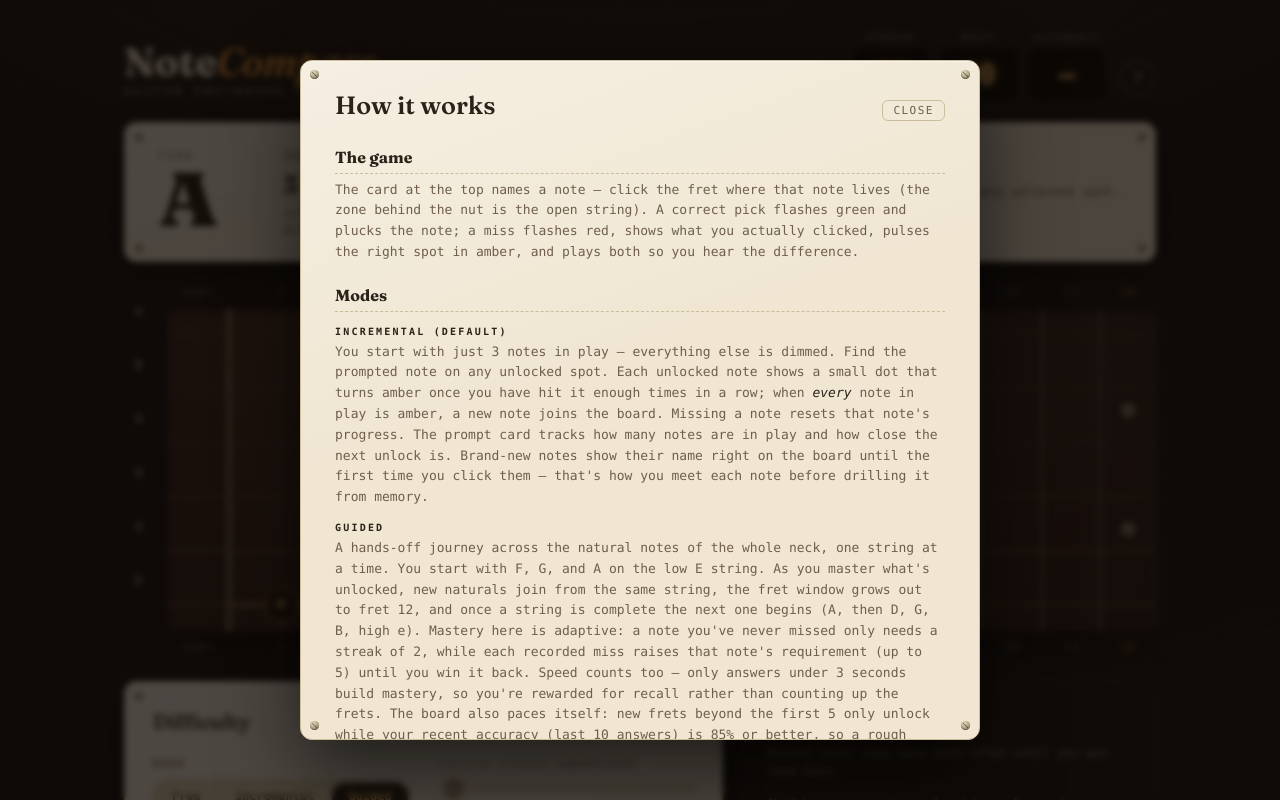
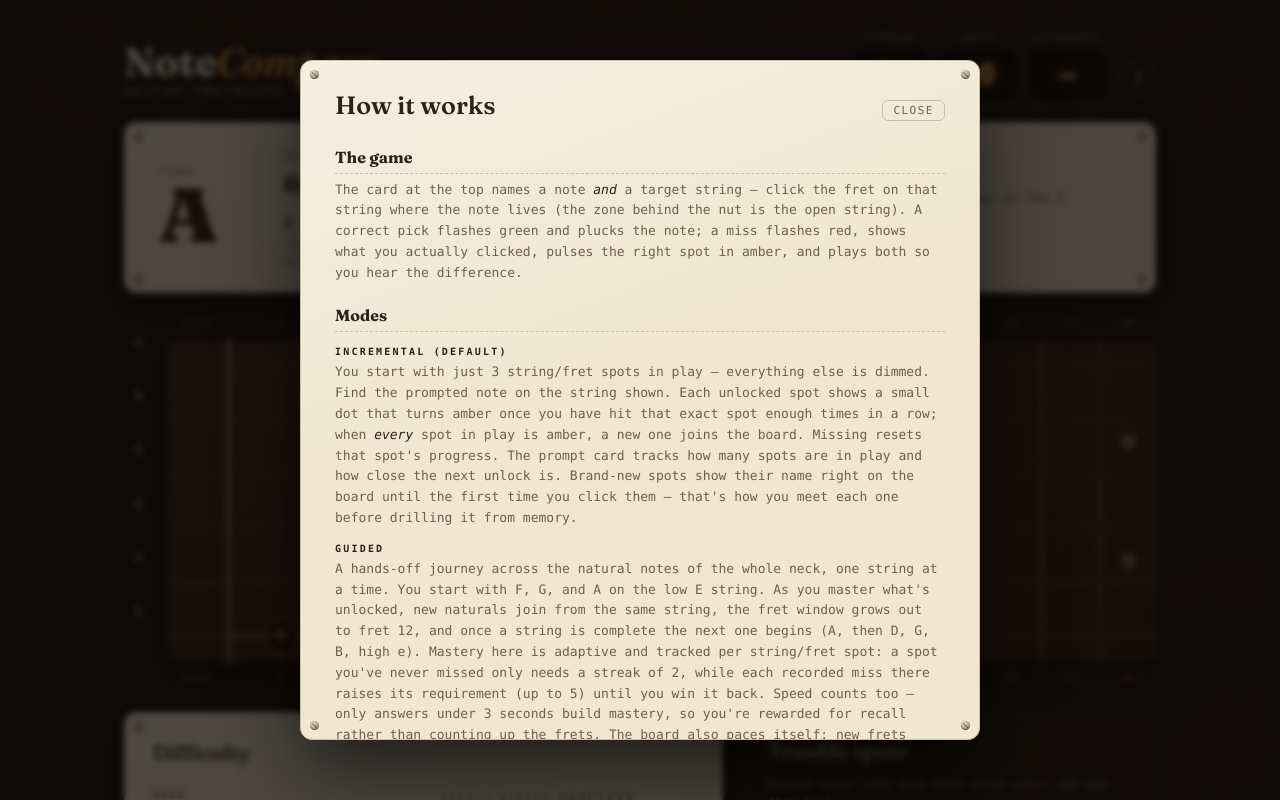
Before and after one commit to AbhinavDwarapu/note-compass, a React (Vite) app: page / in a window 1280 px wide. Both pictures are taken after a click on the button "Help". Shown: the top 800 px of the page. Built offline with nearby package versions, Linux system fonts and the light colour scheme; a web font is replaced by a local one.

Commit message:
user must select correct note and string in guided mode

```diff
--- a/src/App.css
+++ b/src/App.css
@@ -254,6 +254,14 @@
   font-size: 14px;
   font-weight: 600;
   color: var(--ink-soft);
+}
+
+.prompt-where-count {
+  margin-top: 8px;
+  font-family: var(--mono);
+  font-size: 14px;
+  font-weight: 700;
+  color: var(--ink);
 }
 
 .unlock-bar {
--- a/src/App.tsx
+++ b/src/App.tsx
@@ -425,9 +425,8 @@ function App() {
     const progressive = settings.mode !== "free";
     if (progressive)
       setFreshKeys((current) => current.filter((key) => key !== cellKey(cell)));
-    const isCorrect = progressive
-      ? pitchClassAt(cell) === pitchClassAt(target)
-      : cell.stringIndex === target.stringIndex &&
+    const isCorrect =
+      cell.stringIndex === target.stringIndex &&
       pitchClassAt(cell) === pitchClassAt(target);
     const elapsedMs = performance.now() - questionShownAt.current;
     const slow = settings.mode === "guided" && elapsedMs > GUIDED_FAST_MS;
@@ -455,7 +454,7 @@ function App() {
       setStreak(nextStreak);
       setBestStreak((best) => Math.max(best, nextStreak));
       setMistakes((current) => {
-        const key = cellKey(progressive ? cell : target);
+        const key = cellKey(target);
         if (!current[key]) return current;
         const next = { ...current, [key]: current[key] - 1 };
         if (!next[key]) delete next[key];
@@ -464,15 +463,9 @@ function App() {
       let unlockedCell: Cell | undefined;
       let growthBlocked = false;
       if (progressive && !slow) {
-        const pitch = pitchClassAt(cell);
         const pool = activePool(settings, unlocked);
-        const nextHits = { ...hitCounts };
-        pool
-          .filter((poolCell) => pitchClassAt(poolCell) === pitch)
-          .forEach((poolCell) => {
-            const key = cellKey(poolCell);
-            nextHits[key] = (nextHits[key] ?? 0) + 1;
-          });
+        const key = cellKey(target);
+        const nextHits = { ...hitCounts, [key]: (hitCounts[key] ?? 0) + 1 };
         setHitCounts(nextHits);
         const allMastered = pool.every(
           (poolCell) =>
@@ -521,13 +514,11 @@ function App() {
         return { ...current, [key]: Math.min(9, (current[key] ?? 0) + 1) };
       });
       if (progressive) {
-        const pitch = pitchClassAt(target);
-        const matching = activePool(settings, unlocked).filter(
-          (poolCell) => pitchClassAt(poolCell) === pitch,
-        );
+        const key = cellKey(target);
         setHitCounts((current) => {
+          if (!(key in current)) return current;
           const next = { ...current };
-          matching.forEach((poolCell) => delete next[cellKey(poolCell)]);
+          delete next[key];
           return next;
         });
       }
@@ -634,9 +625,7 @@ function App() {
     : "—";
 
   const statusMessage = !feedback
-    ? progressive
-      ? `Find ${noteName(question)} on any unlocked spot.`
-      : `Click where ${noteName(question)} lives on the ${questionString.label} string.`
+    ? `Click where ${noteName(question)} lives on the ${questionString.label} string.`
     : feedback.kind === "correct"
       ? feedback.unlockedCell
         ? guided
@@ -701,13 +690,18 @@ function App() {
             )}
           </span>
         </div>
-        {progressive ? (
         <div className="prompt-where">
-            <span>notes in play</span>
+          <span>on the</span>
           <strong>
+            {questionString.ordinal} string
+            <span className="prompt-string-chip">{questionString.label}</span>
+          </strong>
+          {progressive && (
+            <>
+              <span className="prompt-where-count">
                 {pool.length}
-              <span className="of"> of {universeCount}</span>
-            </strong>
+                <span className="of"> of {universeCount} in play</span>
+              </span>
               <div className="unlock-bar">
                 <i
                   style={{
@@ -725,16 +719,9 @@ function App() {
                     )}%`
                   : `${masteredCells.length}/${pool.length} at streak ${settings.unlockStreak}`}
               </span>
+            </>
+          )}
         </div>
-        ) : (
-          <div className="prompt-where">
-            <span>on the</span>
-            <strong>
-              {questionString.ordinal} string
-              <span className="prompt-string-chip">{questionString.label}</span>
-            </strong>
-          </div>
-        )}
         <div className="prompt-status">
           <span className={`led ${feedback?.kind ?? "idle"}`} />
           <p key={answeredCount}>{statusMessage}</p>
@@ -1001,27 +988,28 @@ function App() {
 
             <h3>The game</h3>
             <p>
-              The card at the top names a note — click the fret where that note
-              lives (the zone behind the nut is the open string). A correct pick
-              flashes green and plucks the note; a miss flashes red, shows what
-              you actually clicked, pulses the right spot in amber, and plays
-              both so you hear the difference.
+              The card at the top names a note <em>and</em> a target string —
+              click the fret on that string where the note lives (the zone
+              behind the nut is the open string). A correct pick flashes green
+              and plucks the note; a miss flashes red, shows what you actually
+              clicked, pulses the right spot in amber, and plays both so you
+              hear the difference.
             </p>
 
             <h3>Modes</h3>
             <dl>
               <dt>Incremental (default)</dt>
               <dd>
-                You start with just {SEED_COUNT} notes in play — everything else
-                is dimmed. Find the prompted note on any unlocked spot. Each
-                unlocked note shows a small dot that turns amber once you have
-                hit it enough times in a row; when <em>every</em> note in play
-                is amber, a new note joins the board. Missing a note resets that
-                note's progress. The prompt card tracks how many notes are in
-                play and how close the next unlock is. Brand-new notes show
-                their name right on the board until the first time you click
-                them — that's how you meet each note before drilling it from
-                memory.
+                You start with just {SEED_COUNT} string/fret spots in play —
+                everything else is dimmed. Find the prompted note on the string
+                shown. Each unlocked spot shows a small dot that turns amber
+                once you have hit that exact spot enough times in a row; when
+                <em> every</em> spot in play is amber, a new one joins the
+                board. Missing resets that spot's progress. The prompt card
+                tracks how many spots are in play and how close the next unlock
+                is. Brand-new spots show their name right on the board until
+                the first time you click them — that's how you meet each one
+                before drilling it from memory.
               </dd>
               <dt>Guided</dt>
               <dd>
@@ -1030,19 +1018,19 @@ function App() {
                 string. As you master what's unlocked, new naturals join from
                 the same string, the fret window grows out to fret 12, and once
                 a string is complete the next one begins (A, then D, G, B, high
-                e). Mastery here is adaptive: a note you've never missed only
-                needs a streak of 2, while each recorded miss raises that note's
-                requirement (up to 5) until you win it back. Speed counts too —
-                only answers under 3 seconds build mastery, so you're rewarded
-                for recall rather than counting up the frets. The board also
-                paces itself: new frets beyond the first 5 only unlock while
-                your recent accuracy (last 10 answers) is 85% or better, so a
-                rough patch means consolidating before expanding. And mastered
-                notes don't rust quietly — the longer one goes without being
-                asked, the more likely it comes back for a spot check. The board
-                and settings adjust themselves as you go — only handedness,
-                string
-                order, and sound stay in your hands. Guided and Incremental each
+                e). Mastery here is adaptive and tracked per string/fret spot: a
+                spot you've never missed only needs a streak of 2, while each
+                recorded miss there raises its requirement (up to 5) until you
+                win it back. Speed counts too — only answers under 3 seconds
+                build mastery, so you're rewarded for recall rather than
+                counting up the frets. The board also paces itself: new frets
+                beyond the first 5 only unlock while your recent accuracy (last
+                10 answers) is 85% or better, so a rough patch means
+                consolidating before expanding. And mastered spots don't rust
+                quietly — the longer one goes without being asked, the more
+                likely it comes back for a spot check. The board and settings
+                adjust themselves as you go — only handedness, string order,
+                and sound stay in your hands. Guided and Incremental each
                 remember their own progress, so you can switch between them
                 freely.
               </dd>
```
Lines whose indentation alone changed are shown as unchanged.
